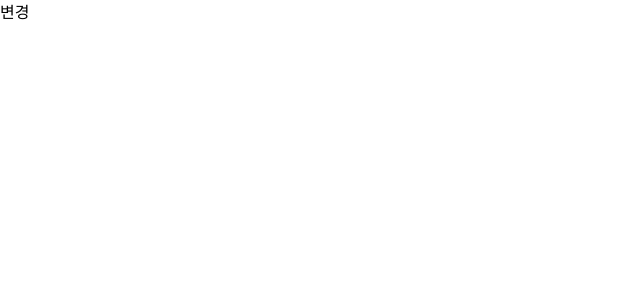
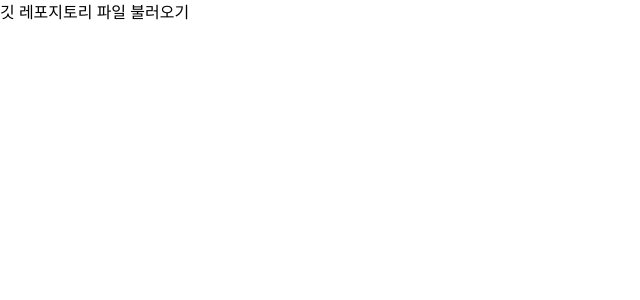
Before and after one commit to smd995/codeit-cicd, a Next.js app: page / in a window 1280 px wide. Shown: the top 300 px of the page, without its empty margins (0-640 px from the left). Built offline with nearby package versions, Linux system fonts and the light colour scheme.

Commit message:
steps test

```diff
--- a/src/app/page.tsx
+++ b/src/app/page.tsx
@@ -1,3 +1,3 @@
 export default function Home() {
-  return <>변경</>;
+  return <>깃 레포지토리 파일 불러오기</>;
 }
```
